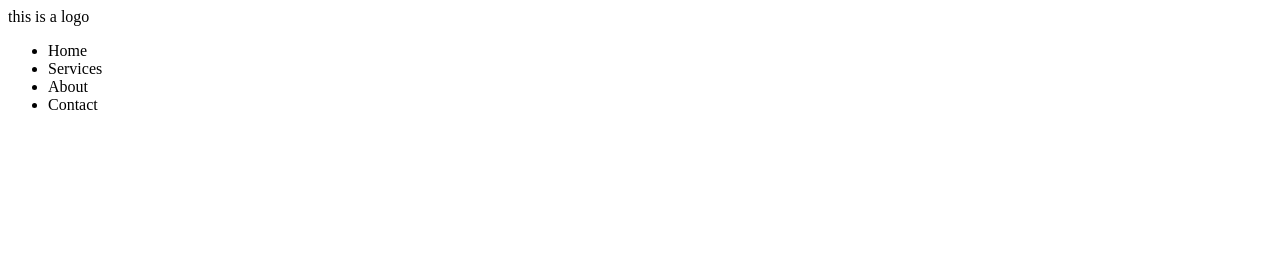
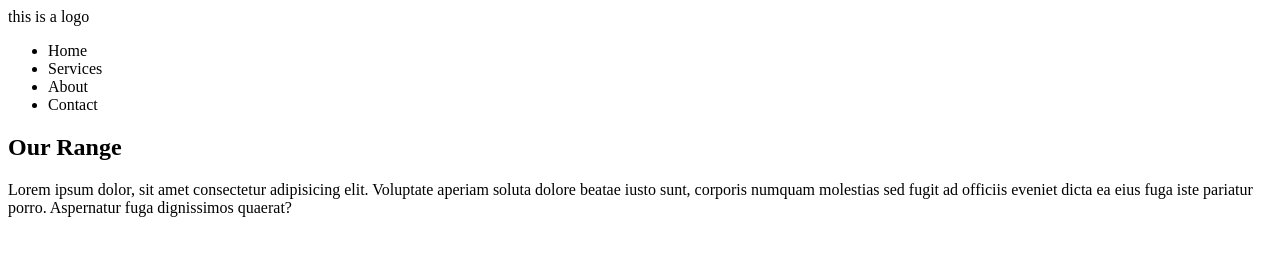
Before and after one commit to SabaRiaz-Coder/Coder-demo, a plain HTML site: page index.html in a window 1280 px wide. Drawn offline with Linux system fonts and the light colour scheme.

Commit message:
add new feature branch

```diff
--- a/index.html
+++ b/index.html
@@ -17,5 +17,9 @@
             </ul>
         </nav>
     </header>
+    <section class="firstsection">
+        <h1>Our Range</h1>
+        <p>Lorem ipsum dolor, sit amet consectetur adipisicing elit. Voluptate aperiam soluta dolore beatae iusto sunt, corporis numquam molestias sed fugit ad officiis eveniet dicta ea eius fuga iste pariatur porro. Aspernatur fuga dignissimos quaerat?</p>
+    </section>
 </body>
 </html>
```
